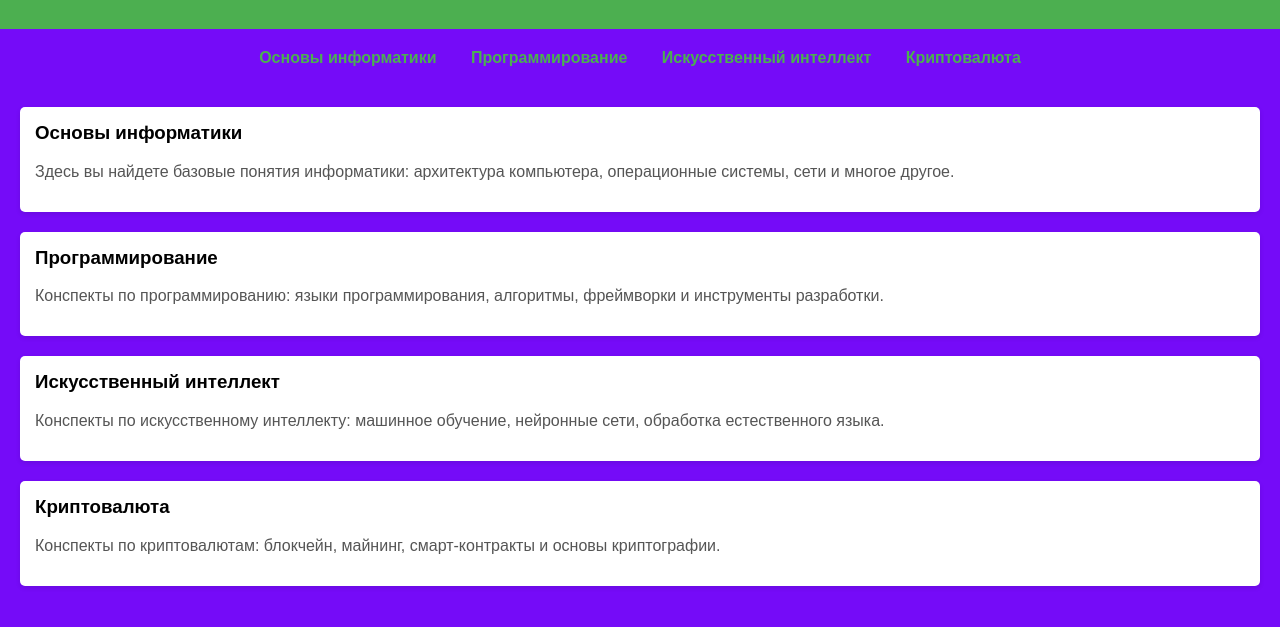
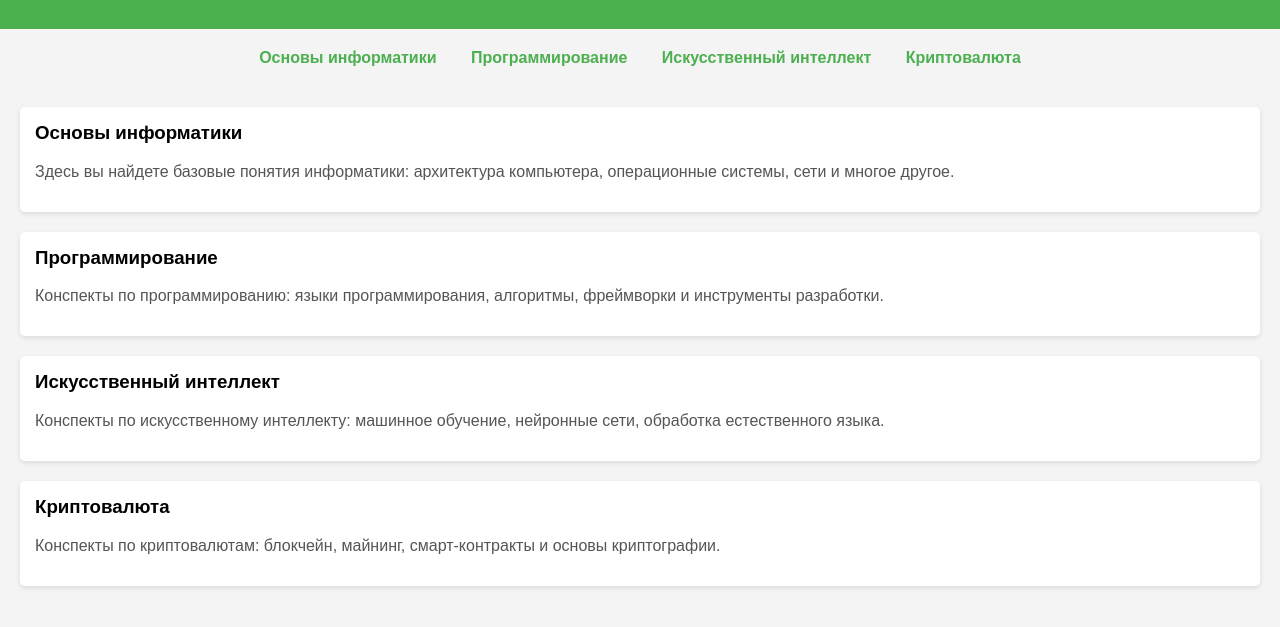
Before and after one commit to danilalife/my_notes, a plain HTML site: page informatics.html in a window 1280 px wide. Shown: the part 71-698 px from the top of the page. Drawn offline with Linux system fonts and the light colour scheme.

Commit message:
Update informatics.html

```diff
--- a/informatics.html
+++ b/informatics.html
@@ -9,7 +9,7 @@
             font-family: Arial, sans-serif;
             margin: 0;
             padding: 0;
-            background-color: #750bf8;
+            background-color: #f4f4f4;
         }
         header {
             background-color: #4CAF50;
```
